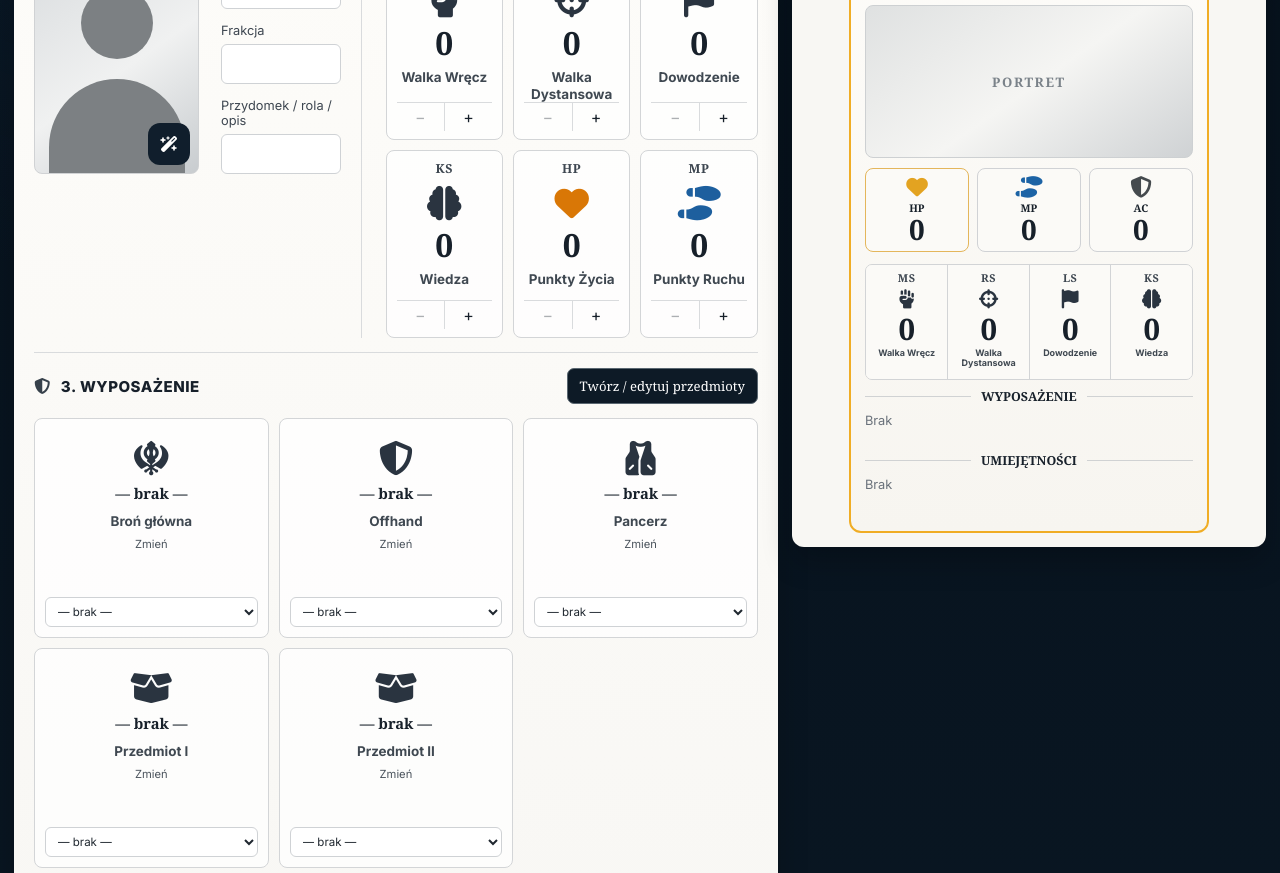
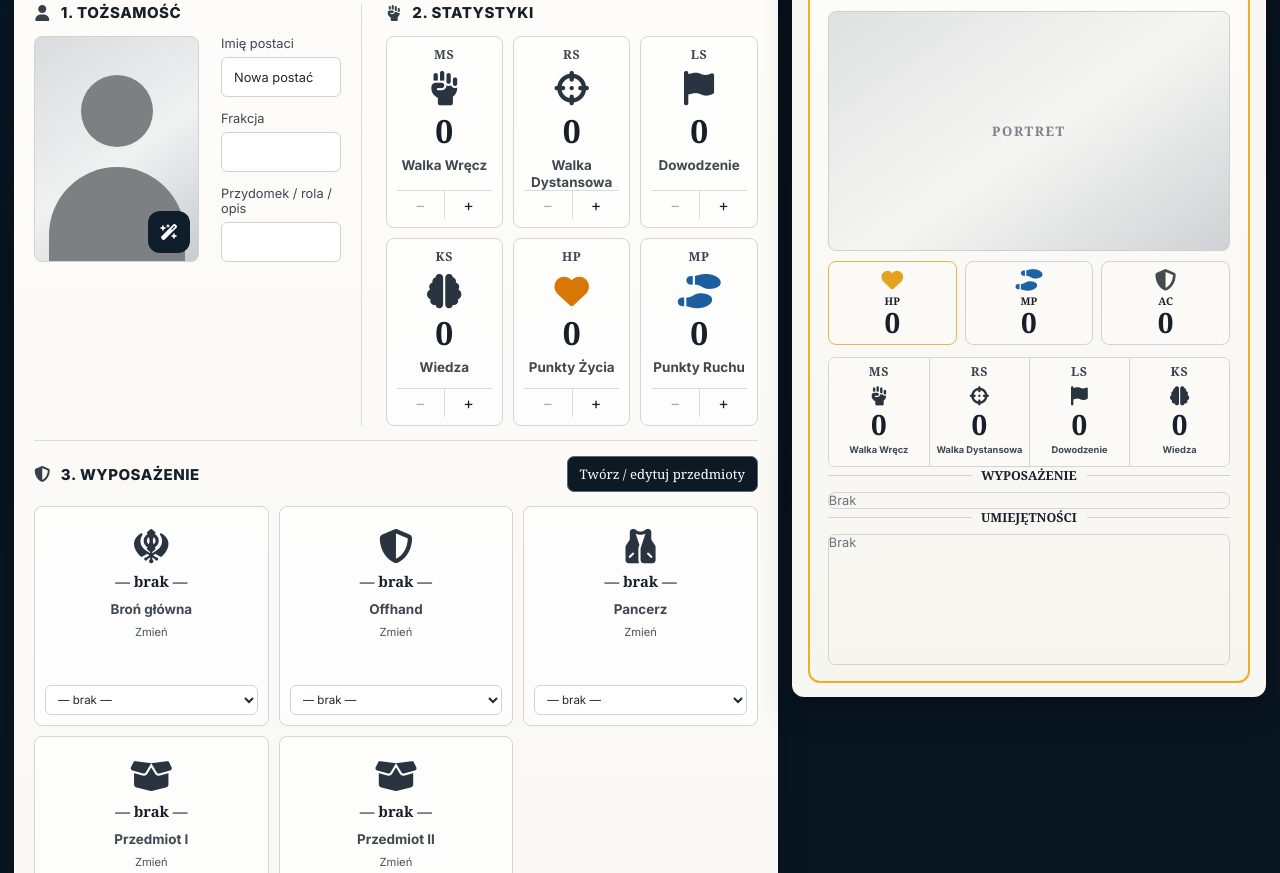
Before and after one commit to rozmiarD/hobt, a website built with Vite: page web/index.html in a window 1280 px wide. Shown: the part 379-1252 px from the top of the page. Built offline with nearby package versions, Linux system fonts and the light colour scheme.

Commit message:
Move character toolbar above the editor and restore readable preview card layout.
Drop tarot aspect-ratio squeezing in favor of a taller fixed card with spaced sections; keep unified vitals and list-style equipment while scrolling only inside bounded list areas.

```diff
--- a/web/src/render.ts
+++ b/web/src/render.ts
@@ -465,7 +465,7 @@ function renderActionbar(
     : t(locale, "characterRulesBad");
 
   return `
-    <footer class="actionbar">
+    <div class="actionbar">
       <div class="valid-state${valid ? "" : " is-bad"}">
         ${icon(statusIcon)}
         <span>${statusText}</span>
@@ -487,7 +487,7 @@ function renderActionbar(
           ? `<button type="button" class="btn secondary danger" data-action="remove-active">${t(locale, "removeFromTeam")}</button>`
           : ""
       }
-    </footer>`;
+    </div>`;
 }
 
 function renderTeamWorkspace(state: AppState): string {
@@ -502,6 +502,7 @@ function renderTeamWorkspace(state: AppState): string {
     ${renderRoster(state)}
     <section class="workspace">
       <div class="editor-column">
+        ${renderActionbar(locale, resolved, inTeam)}
         <section class="editor-panel">
           <div class="editor-top-grid">
             ${renderIdentitySection(state, draft)}
@@ -510,7 +511,6 @@ function renderTeamWorkspace(state: AppState): string {
           ${renderEquipmentSection(locale, draft, resolved, catalog)}
           ${renderAbilitiesSection(locale, draft, catalog)}
         </section>
-        ${renderActionbar(locale, resolved, inTeam)}
       </div>
       <aside class="preview-panel">
         ${renderPreviewCard(locale, draftCard)}
--- a/web/src/styles.css
+++ b/web/src/styles.css
@@ -905,9 +905,8 @@ svg {
 
 .preview-character-card,
 .character-card.preview-character-card {
-  --tarot-width: min(360px, 100%, calc((100vh - 28px) * 11 / 19));
-  width: var(--tarot-width);
-  aspect-ratio: 11 / 19;
+  width: min(100%, 540px);
+  height: 860px;
   max-height: calc(100vh - 28px);
   display: flex;
   flex-direction: column;
@@ -915,35 +914,31 @@ svg {
   overflow: hidden;
   border: 2px solid var(--gold);
   border-radius: 12px;
-  padding: 12px 14px 14px;
+  padding: 14px 18px 16px;
   background: linear-gradient(180deg, #fdfcf9, #f7f5f0);
   color: var(--ink);
 }
 
-.preview-character-card > * {
+.preview-character-card .card-header,
+.preview-character-card .card-portrait,
+.preview-character-card .card-vitals,
+.preview-character-card .card-stats,
+.preview-character-card .equipment-on-card {
+  flex-shrink: 0;
+}
+
+.preview-character-card .abilities-on-card {
+  flex: 1 1 auto;
   min-height: 0;
-}
-
-.preview-character-card .card-header,
-.preview-character-card .card-vitals,
-.preview-character-card .card-stats {
-  flex-shrink: 0;
-}
-
-.preview-character-card .card-portrait {
-  flex: 1.15 1 auto;
-}
-
-.preview-character-card .equipment-on-card,
-.preview-character-card .abilities-on-card {
-  flex: 0.85 1 auto;
+  display: flex;
+  flex-direction: column;
   overflow: hidden;
 }
 
 .card-header {
   display: grid;
-  grid-template-columns: 62px minmax(0, 1fr);
-  gap: 10px;
+  grid-template-columns: 68px minmax(0, 1fr);
+  gap: 12px;
   align-items: start;
 }
 
@@ -1043,14 +1038,12 @@ svg {
 }
 
 .card-portrait {
-  margin-top: 10px;
-  min-height: 0;
+  margin-top: 14px;
 }
 
 .hero-placeholder {
   position: relative;
-  height: 100%;
-  min-height: 120px;
+  height: 240px;
   overflow: hidden;
   border: 1px solid #cdd0d2;
   border-radius: 8px;
@@ -1084,28 +1077,23 @@ svg {
 }
 
 .card-stat-tile {
-  min-height: 96px;
+  min-height: 108px;
   padding: 8px 4px 10px;
   background: #fbfaf7;
 }
 
-.card-stat-tile .tile-code {
-  font-size: 0.68rem;
-}
-
 .card-stat-tile .tile-icon {
-  margin: 5px 0 4px;
-  font-size: 1.25rem;
+  margin: 6px 0 4px;
+  font-size: 1.35rem;
 }
 
 .card-stat-tile .tile-value {
-  font-size: 1.85rem;
+  font-size: 1.75rem;
 }
 
 .card-stat-tile .tile-label {
-  margin-top: 5px;
-  font-size: 0.56rem;
-  line-height: 1.15;
+  margin-top: 6px;
+  font-size: 0.58rem;
 }
 
 .card-stats > .card-stat-tile + .card-stat-tile {
@@ -1132,11 +1120,7 @@ svg {
 }
 
 .card-section {
-  margin-top: 8px;
-  display: flex;
-  flex-direction: column;
-  min-height: 0;
-  overflow: hidden;
+  margin-top: 11px;
 }
 
 .card-section h4 {
@@ -1157,17 +1141,37 @@ svg {
   background: #d0d2d3;
 }
 
-.card-list {
+.equipment-on-card {
+  margin-top: 0;
+}
+
+.equipment-list {
+  max-height: 132px;
+  overflow-y: auto;
+  overscroll-behavior: contain;
+  border: 1px solid #d2d4d6;
+  border-radius: 7px;
+}
+
+.abilities-on-card {
+  margin-top: 0;
+  min-height: 0;
+  display: flex;
+  flex-direction: column;
   overflow: hidden;
 }
 
-.equipment-on-card h4,
 .abilities-on-card h4 {
   flex-shrink: 0;
 }
 
-.abilities-on-card {
-  margin-top: 0;
+.abilities-list {
+  flex: 1 1 auto;
+  min-height: 0;
+  overflow-y: auto;
+  overscroll-behavior: contain;
+  border: 1px solid #d2d4d6;
+  border-radius: 7px;
 }
 
 .card-list-item {
@@ -1193,15 +1197,15 @@ svg {
 
 .card-list-item strong {
   font-family: Georgia, serif;
-  font-size: 0.78rem;
+  font-size: 0.84rem;
   line-height: 1.2;
 }
 
 .card-list-item p {
-  margin: 2px 0 0;
+  margin: 3px 0 0;
   color: #414950;
-  font-size: 0.62rem;
-  line-height: 1.3;
+  font-size: 0.66rem;
+  line-height: 1.35;
 }
 
 .card-list-item.card-ability::before {
@@ -1576,15 +1580,17 @@ svg {
 
   .preview-character-card,
   .character-card.preview-character-card {
-    --tarot-width: min(100%, 360px);
+    width: min(100%, 540px);
+    height: auto;
+    min-height: 720px;
     max-height: none;
     overflow: hidden;
   }
 
-  .equipment-on-card,
-  .abilities-on-card,
-  .card-list {
-    overflow: hidden;
+  .equipment-list,
+  .abilities-list {
+    max-height: none;
+    overflow: visible;
   }
 
   .catalog-workspace {
```
